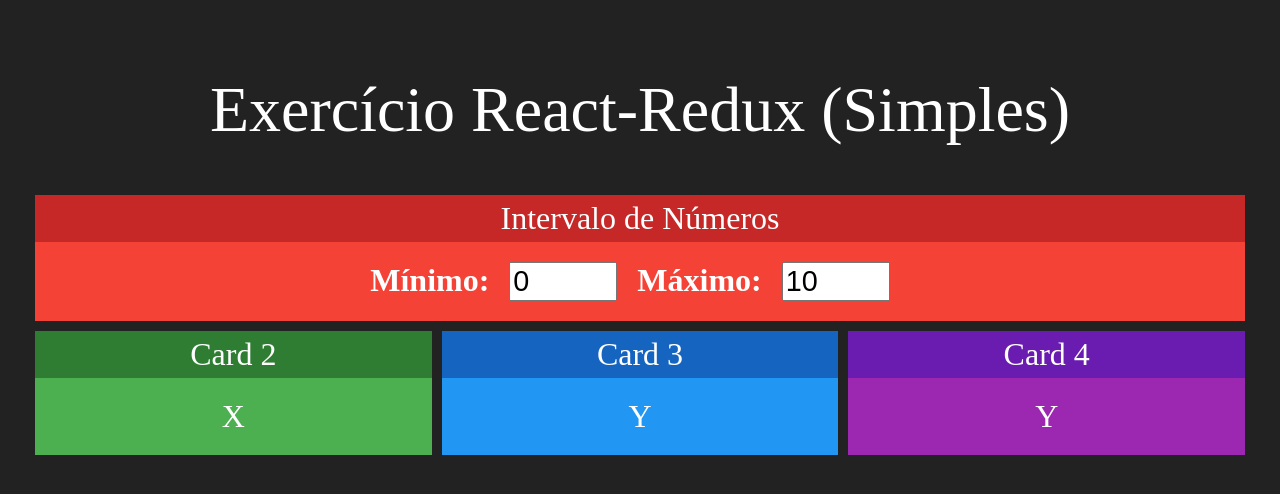
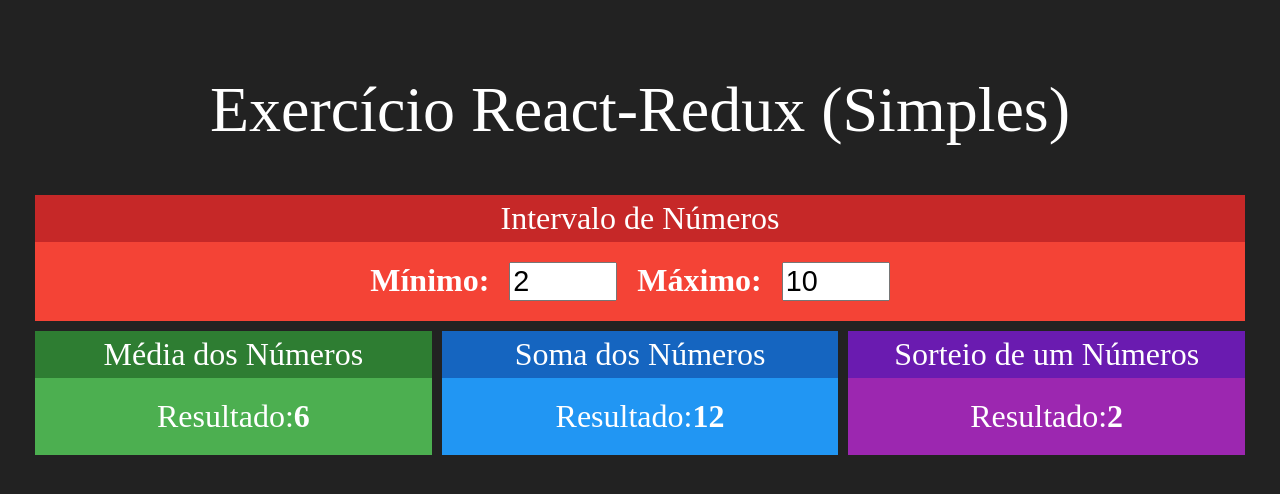
Before and after one commit to thiagohbfialho/curso-react-redux, a React (Create React App) app in the folder redux-simples/: page / in a window 1280 px wide. Shown: the top 494 px of the page. Built offline with nearby package versions, Linux system fonts and the light colour scheme.

Commit message:
Gerenciamento de estado com redux - implementação sem Redux

```diff
--- a/redux-simples/src/App.js
+++ b/redux-simples/src/App.js
@@ -1,19 +1,28 @@
+import React, { useState } from 'react';
 import './App.css';
 import Card from './components/Card';
 import Intervalo from './components/Intervalo';
+import Media from './components/Media';
+import Soma from './components/Soma'
+import Sorteio from './components/Sorteio';
 
 
 function App() {
+
+  const [min, setMin] = useState(2)
+  const [max, setMax] = useState(10)
+
   return (
     <div className="App">
       <h1>Exercício React-Redux (Simples)</h1>
       <div className='linha'>
-        <Intervalo/>
+        <Intervalo min={min} max={max}
+        onMinChanged={setMin} onMaxChanged={setMax} />
       </div>
       <div className='linha'>
-        <Card title="Card 2" green>X</Card>
-        <Card title="Card 3" blue>Y</Card>
-        <Card title="Card 4" purple>Y</Card>
+        <Media min={min} max={max}/>
+        <Soma min={min} max={max}/>
+        <Sorteio min={min} max={max}/>
       </div>
     </div>
   );
--- a/redux-simples/src/components/Intervalo.jsx
+++ b/redux-simples/src/components/Intervalo.jsx
@@ -4,16 +4,19 @@
 import Card from './Card'
 
 export default props => {
+    const {min, max} = props
     return (
         <Card title="Intervalo de Números" red>
             <div className="Intervalo">
                 <span>
                     <strong>Mínimo:</strong>
-                    <input type="number" value={0} readOnly/>
+                    <input type="number" value={min}
+                    onChange={e => props.onMinChanged(+e.target.value)}/>
                 </span>
                 <span>
                     <strong>Máximo:</strong>
-                    <input type="number" value={10} readOnly/>
+                    <input type="number" value={max}
+                    onChange={e => props.onMaxChanged(+e.target.value)}/>
                 </span>
             </div>
         </Card>
--- /dev/null
+++ b/redux-simples/src/components/Media.jsx
@@ -0,0 +1,17 @@
+import React from 'react'
+
+import Card from './Card'
+
+export default props => {
+    const {min, max} = props
+    return (
+        <Card title="Média dos Números" green>
+            <div>
+                <span>
+                    <span>Resultado:</span>
+                    <strong>{(min+max)/2}</strong>
+                </span>
+            </div>
+        </Card>
+    )
+}
--- /dev/null
+++ b/redux-simples/src/components/Soma.jsx
@@ -0,0 +1,17 @@
+import React from 'react'
+
+import Card from './Card'
+
+export default props => {
+    const {min, max} = props
+    return (
+        <Card title="Soma dos Números" blue>
+            <div>
+                <span>
+                    <span>Resultado:</span>
+                    <strong>{(min+max)}</strong>
+                </span>
+            </div>
+        </Card>
+    )
+}
--- /dev/null
+++ b/redux-simples/src/components/Sorteio.jsx
@@ -0,0 +1,18 @@
+import React from 'react'
+
+import Card from './Card'
+
+export default props => {
+    const {min, max} = props
+    const sorteio =parseInt( Math.random() * (max-min)) + min
+    return (
+        <Card title="Sorteio de um Números" purple>
+            <div>
+                <span>
+                    <span>Resultado:</span>
+                    <strong>{sorteio}</strong>
+                </span>
+            </div>
+        </Card>
+    )
+}
```
